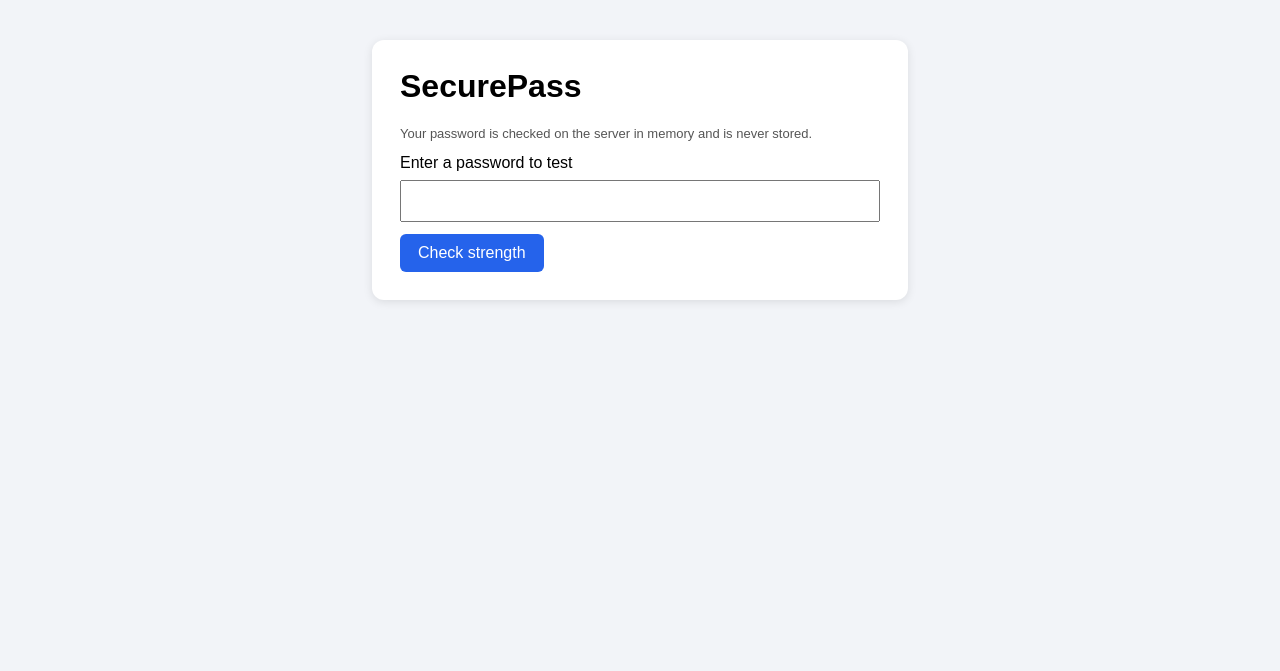
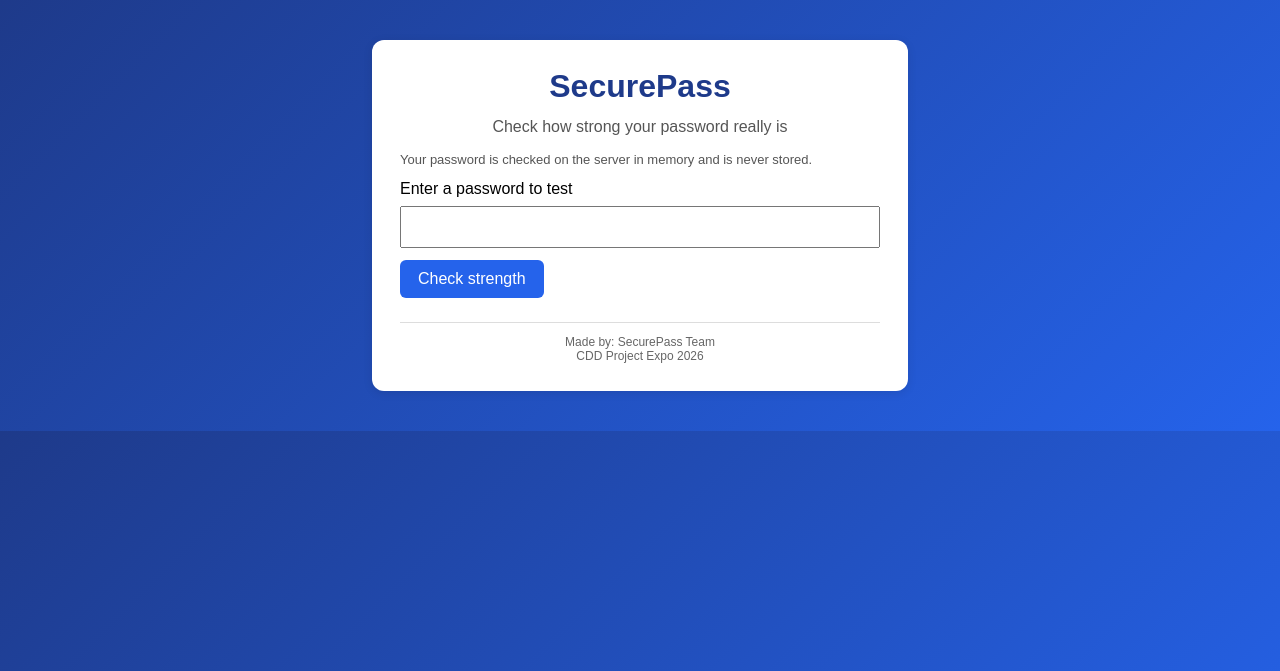
Before and after one commit to RANA-2207/securepass, a Flask app: page / in a window 1280 px wide. Shown: the top 671 px of the page. Run offline with Flask 3, Linux system fonts and the light colour scheme.

Commit message:
Improve UI: gradient background, subtitle and team footer

```diff
--- a/templates/index.html
+++ b/templates/index.html
@@ -5,15 +5,20 @@
   <meta name="viewport" content="width=device-width, initial-scale=1">
   <title>SecurePass - Password Strength Checker</title>
   <style>
-    body { font-family: Arial, sans-serif; background: #f2f4f8; margin: 0;
+    body { font-family: Arial, sans-serif;
+           background: linear-gradient(135deg, #1e3a8a, #2563eb); margin: 0;
            display: flex; justify-content: center; padding: 40px 16px; }
     .card { background: #fff; max-width: 480px; width: 100%; padding: 28px;
             border-radius: 12px; box-shadow: 0 2px 10px rgba(0,0,0,.1); }
-    h1 { margin-top: 0; }
+    h1 { margin-top: 0; color: #1e3a8a; text-align: center; }
+    .subtitle { text-align: center; color: #555; margin-top: -8px; }
     input[type=password], input[type=text] { width: 100%; padding: 10px;
            font-size: 16px; box-sizing: border-box; margin: 8px 0 12px; }
     button { padding: 10px 18px; font-size: 16px; background: #2563eb;
              color: #fff; border: 0; border-radius: 6px; cursor: pointer; }
+    button:hover { background: #1d4ed8; }
+    footer { margin-top: 24px; padding-top: 12px; border-top: 1px solid #ddd;
+             text-align: center; font-size: 12px; color: #666; }
     .level { font-size: 22px; font-weight: bold; margin: 16px 0 4px; }
     .Weak { color: #dc2626; } .Medium { color: #d97706; }
     .Strong { color: #16a34a; }
@@ -24,6 +29,7 @@
 <body>
   <div class="card">
     <h1>SecurePass</h1>
+    <p class="subtitle">Check how strong your password really is</p>
     <p class="note">Your password is checked on the server in memory and is
        never stored.</p>
     <form method="post">
@@ -44,6 +50,10 @@
         <p><code>{{ result.suggestion }}</code></p>
       {% endif %}
     {% endif %}
+    <footer>
+      Made by: SecurePass Team<br>
+      CDD Project Expo 2026
+    </footer>
   </div>
 </body>
 </html>
```
Also changed, not shown: tests/test_app.py (+5 -0 lines).
